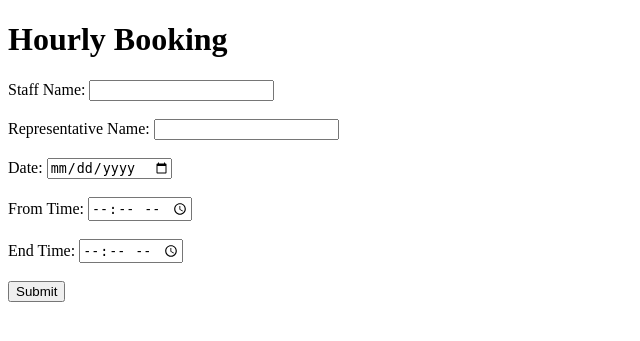
After one commit to Abbilaash/CLAY_2837_NexTech, a Flask app: template templates/hour.html in a window 1280 px wide. The commit adds this page. Shown: the top 341 px of the page, without its empty margins (0-640 px from the left). Run offline with Flask 3, Linux system fonts and the light colour scheme; the template is opened without the code that fills it, so the values that code supplies are empty.

Commit message:
uploaded others and app.py

```diff
--- /dev/null
+++ b/app.py
@@ -0,0 +1,55 @@
+from flask import Flask, render_template, request
+import mysql.connector
+
+app = Flask(__name__)
+
+# MySQL configurations
+mysql_config = {
+    'host': 'localhost',
+    'user': 'root',
+    'password': '',
+    'database': 'smart-campus'
+}
+
+@app.route('/')
+def login():
+    return render_template('login.html')
+
+@app.route('/hour', methods=['GET', 'POST'])
+def hour():
+    if request.method == 'POST':
+        # Handle form submission for hourly booking
+        staff_name = request.form['staff_name']
+        representative_name = request.form['representative_name']
+        date = request.form['date']
+        start_time = request.form['start_time']
+        end_time = request.form['end_time']
+
+        try:
+            connection = mysql.connector.connect(**mysql_config)
+            cursor = connection.cursor()
+
+            insert_query = "INSERT INTO hourly_bookings (staff_name, representative_name, date, start_time, end_time) VALUES (%s, %s, %s, %s, %s)"
+            cursor.execute(insert_query, (staff_name, representative_name, date, start_time, end_time))
+
+            connection.commit()
+            cursor.close()
+            connection.close()
+
+            return "Hourly booking successful!"
+        except Exception as e:
+            return str(e)
+
+    return render_template('hour.html')
+
+def check_booking(room_id):
+    return False
+
+@app.route('/dashboard')
+def dashboard():
+    return render_template('dashboard.html', check_booking=check_booking)
+
+
+
+if __name__ == '__main__':
+    app.run(debug=True)
--- /dev/null
+++ b/templates/hour.html
@@ -0,0 +1,29 @@
+<!DOCTYPE html>
+<html lang="en">
+<head>
+    <meta charset="UTF-8">
+    <meta name="viewport" content="width=device-width, initial-scale=1.0">
+    <title>Hourly Booking</title>
+</head>
+<body>
+    <h1>Hourly Booking</h1>
+    <form action="/hour" method="post">
+        <label for="staff_name">Staff Name:</label>
+        <input type="text" id="staff_name" name="staff_name" required><br><br>
+
+        <label for="representative_name">Representative Name:</label>
+        <input type="text" id="representative_name" name="representative_name" required><br><br>
+
+        <label for="date">Date:</label>
+        <input type="date" id="date" name="date" required><br><br>
+
+        <label for="start_time">From Time:</label>
+        <input type="time" id="start_time" name="start_time" required><br><br>
+
+        <label for="end_time">End Time:</label>
+        <input type="time" id="end_time" name="end_time" required><br><br>
+
+        <button type="submit">Submit</button>
+    </form>
+</body>
+</html>
```
Also changed, not shown: static/style.css (added, +15 -0 lines), templates/dashboard.html (added, +49 -0 lines), templates/login.html (+7 -3 lines).
